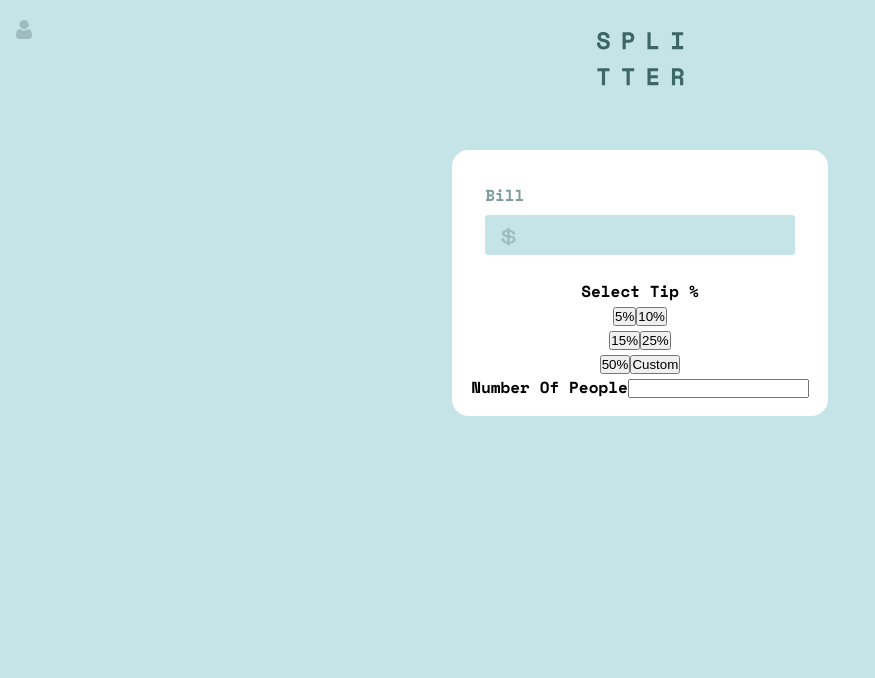
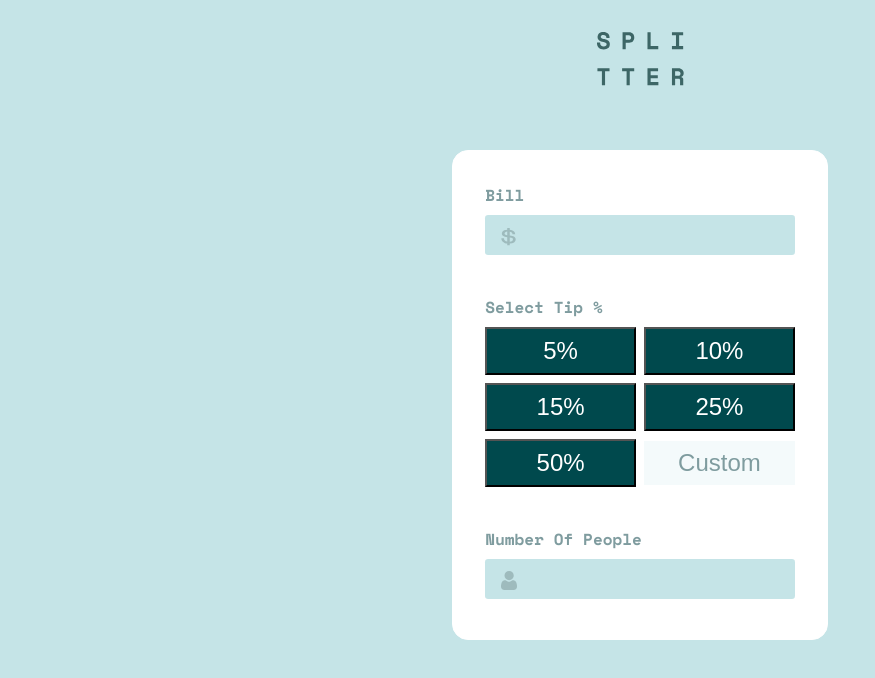
Before and after one commit to Lafi-olfa/react-tip-calculator, a React (Vite) app: page / in a window 1280 px wide. Shown: the top 678 px of the page, without its empty margins (0-875 px from the left). Built offline with nearby package versions, Linux system fonts and the light colour scheme.

Commit message:
fix inputs

```diff
--- a/src/App.jsx
+++ b/src/App.jsx
@@ -11,6 +11,7 @@ function App() {
       <img src={logo} alt="Splitter Logo" />
       <div className="calculator-container">
         <div className="input-section">
+          {/* bill */}
           <div className="bill-input-container">
             <label htmlFor="name" className='input-label'>Bill</label>
             <div className="bill-input-icon">
@@ -23,34 +24,38 @@ function App() {
                 required />
             </div>
           </div>
-          {/* select tip */}
-          <div className="bill-tip">
-            <label htmlFor="name">Select Tip % </label>
+          {/* tip */}
+          <div className="bill-tip-container">
+            <label htmlFor="name" className='input-label'>Select Tip % </label>
             <div className="btn-toolbar" role="toolbar" aria-label="Toolbar with button groups">
               <div className="btn-group mr-2" role="group" aria-label="First group">
                 <button type="button" className="btn btn-secondary">5%</button>
                 <button type="button" className="btn btn-secondary">10%</button>
               </div>
+              {/*  */}
               <div className="btn-group mr-2" role="group" aria-label="Second group">
                 <button type="button" className="btn btn-secondary">15%</button>
                 <button type="button" className="btn btn-secondary">25%</button>
               </div>
+              {/*  */}
               <div className="btn-group" role="group" aria-label="Third group">
                 <button type="button" className="btn btn-secondary">50%</button>
-                <button type="button" className="btn btn-secondary">Custom</button>
+                <button type="button" className="btn btn-secondary custom">Custom</button>
               </div>
             </div>
           </div>
-          {/* number of people */}
-          <div className="people-input">
-            <label htmlFor="name">Number Of People</label>
-            <img src={person} alt="Person Logo" className='bill-logo'/>
-
+          {/* people */}
+          <div className="people-input-container">
+            <label htmlFor="name" className='input-label'>Number Of People</label>
+            <div className="people-input-icon">
+              <img src={person} alt="Person Logo" className='bill-logo' />
               <input
+                className='number-people-input'
                 type="text"
                 id="bill"
                 name="bill"
                 required />
+            </div>
           </div>
         </div>
 
--- a/src/index.css
+++ b/src/index.css
@@ -1,6 +1,6 @@
 @import url('https://fonts.googleapis.com/css2?family=Space+Mono:ital,wght@0,700&display=swap');
 
-:root{
+:root {
   --green400: hsl(172, 67%, 45%);
   --green900: hsl(183, 100%, 15%);
   --grey500: hsl(186, 14%, 43%);
@@ -8,31 +8,36 @@
   --grey200: hsl(185, 41%, 84%);
   --grey50: hsl(189, 47%, 97%);
   --white: hsl(0, 100%, 100%);
---fs-input:24px;
+  --fs-input: 24px;
 }
+
 #root {
   max-width: 1280px;
   margin: 0 auto;
   padding: 2rem;
   /* text-align: center; */
 }
-*{
+
+* {
   box-sizing: border-box;
   padding: 0;
   margin: 0;
 }
-body{
+
+body {
   background-color: var(--grey200);
   font-family: 'Space Mono';
   font-style: normal;
 }
-.app{
+
+.app {
   display: grid;
   place-items: center;
   gap: 1rem;
 }
-.calculator-container{
-  border: 1px solid  var(--white);
+
+.calculator-container {
+  border: 1px solid var(--white);
   border-radius: 1rem;
   background-color: var(--white);
   margin: 3rem 0;
@@ -41,39 +46,92 @@ gap: 1rem;
   flex-direction: column;
   gap: 2rem;
 }
-.bill-input-container{
+
+.bill-input-container,
+.people-input-container,
+.bill-tip-container {
   padding: 1rem;
   display: flex;
   flex-direction: column;
   justify-content: flex-start;
   align-items: flex-start;
 }
-.input-label{
+
+.input-label {
   color: var(--grey400);
 }
-.bill-input-icon{
-  /* background-color: red; */
+
+.bill-input-icon,
+.people-input-icon,
+.btn-toolbar {
   width: 100%;
   padding: 0.5rem 0 0.5rem 0;
   position: relative;
 }
-.amount-input{
+
+.amount-input,
+.number-people-input {
   width: 100%;
   height: 2.5rem;
   padding: 0.3rem;
   background-color: var(--grey200);
   border: none;
   border-radius: 0.2rem;
-  color:var(--green900);
+  color: var(--green900);
   font-weight: 700;
   font-family: 'Space Mono';
   font-size: var(--fs-input);
   text-align: end;
 }
-.bill-logo{
+
+.bill-logo {
   height: 1.2rem;
   width: 1rem;
   position: absolute;
   left: 1rem;
   top: calc(2.5rem / 2);
 }
+
+/* tip  */
+.btn-toolbar {
+  /* margin-top: 0.5rem; */
+  /* background-color: red; */
+  width: 100%;
+  display: grid;
+  grid-template-columns: auto;
+  gap: 0.5rem;
+}
+
+.btn-group {
+  /* background-color: aqua; */
+  height: 100%;
+  width: 100%;
+  /* padding: 0.5rem; */
+  /* border: 1px solid red; */
+  display: flex;
+  align-items: center;
+  justify-content: space-between;
+  gap: 0.5rem;
+  border-radius: 1rem;
+
+}
+
+.btn-secondary {
+  background-color: var(--green900);
+  color: var(--white);
+  width: calc(100% /2);
+  font-size: var(--fs-input);
+  padding: 0.5rem 0;
+}
+
+.custom {
+  background-color: var(--grey50);
+  color: var(--grey400);
+  border: none;
+
+}
+
+.btn-secondary:active {
+  background-color: var(--green400);
+  color: var(--grey200);
+}
```
Lines whose indentation alone changed are shown as unchanged.
